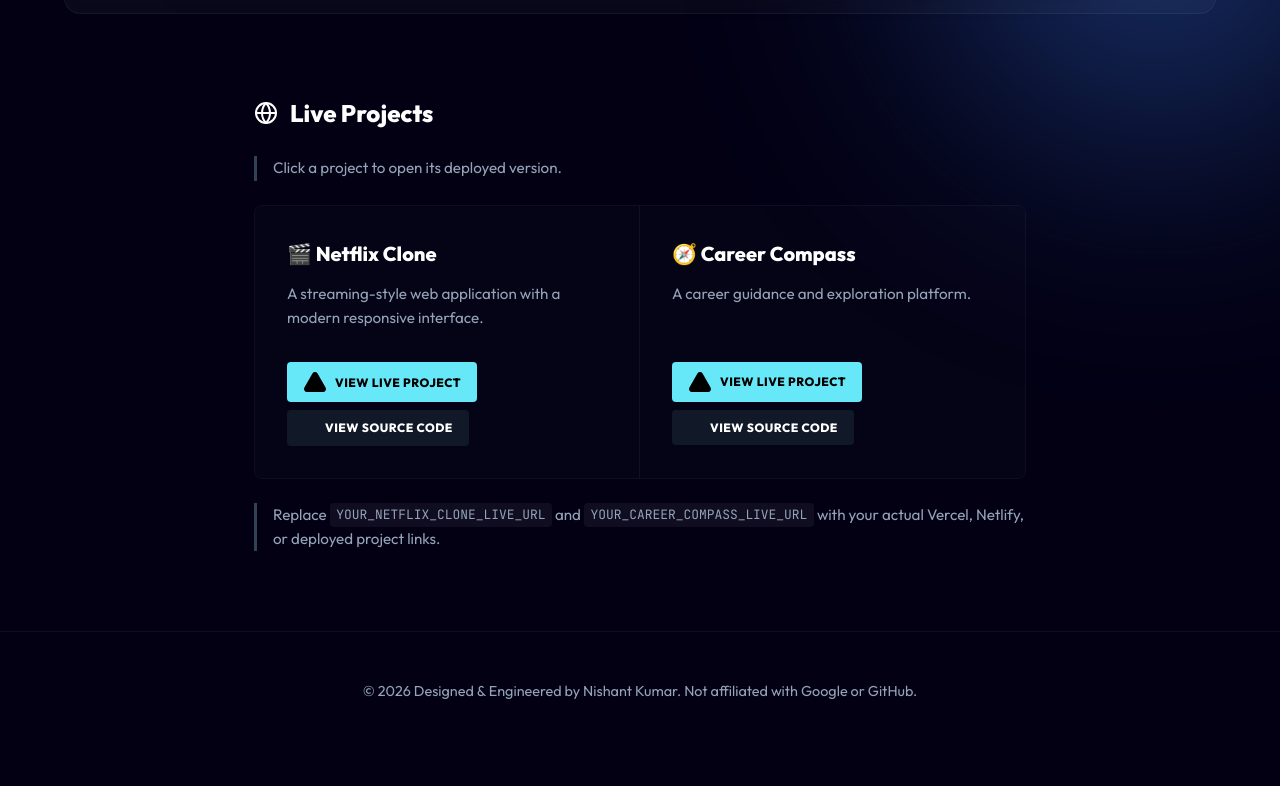
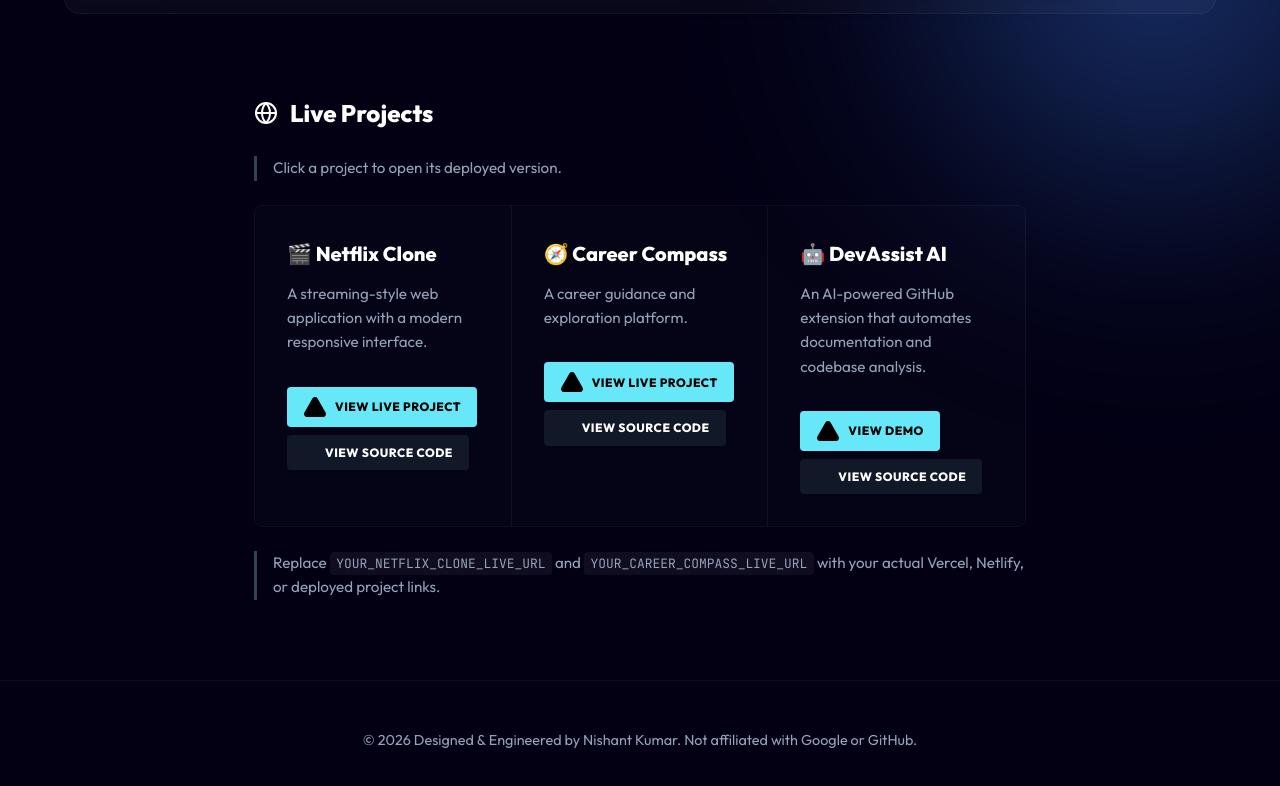
Before and after one commit to Trnnt/DevAssist, a browser extension: page docs/index.html in a window 1280 px wide. Shown: the part 2136-2922 px from the top of the page. Before the commit the page ends 2887 px from the top, so only its background shows below. Drawn offline with nearby package versions, Linux system fonts and the light colour scheme.

Commit message:
feat: add 3rd project card for DevAssist AI to Live Projects section

```diff
--- a/docs/index.html
+++ b/docs/index.html
@@ -107,6 +107,20 @@
                         </a>
                     </div>
                 </div>
+
+                <!-- DevAssist AI Card -->
+                <div class="project-card">
+                    <h3>🤖 DevAssist AI</h3>
+                    <p>An AI-powered GitHub extension that automates documentation and codebase analysis.</p>
+                    <div class="project-buttons">
+                        <a href="#how-it-works" class="btn cyan-btn">
+                            <i data-lucide="triangle" style="fill: currentColor;"></i> VIEW DEMO
+                        </a>
+                        <a href="https://github.com/Trnnt/DevAssist" target="_blank" class="btn dark-btn">
+                            <i data-lucide="github"></i> VIEW SOURCE CODE
+                        </a>
+                    </div>
+                </div>
             </div>
 
             <div class="projects-note">
--- a/docs/styles.css
+++ b/docs/styles.css
@@ -372,7 +372,7 @@
 
 .projects-grid {
     display: grid;
-    grid-template-columns: 1fr 1fr;
+    grid-template-columns: repeat(3, 1fr);
     border: 1px solid var(--glass-border);
     border-radius: 8px;
     overflow: hidden;
```
